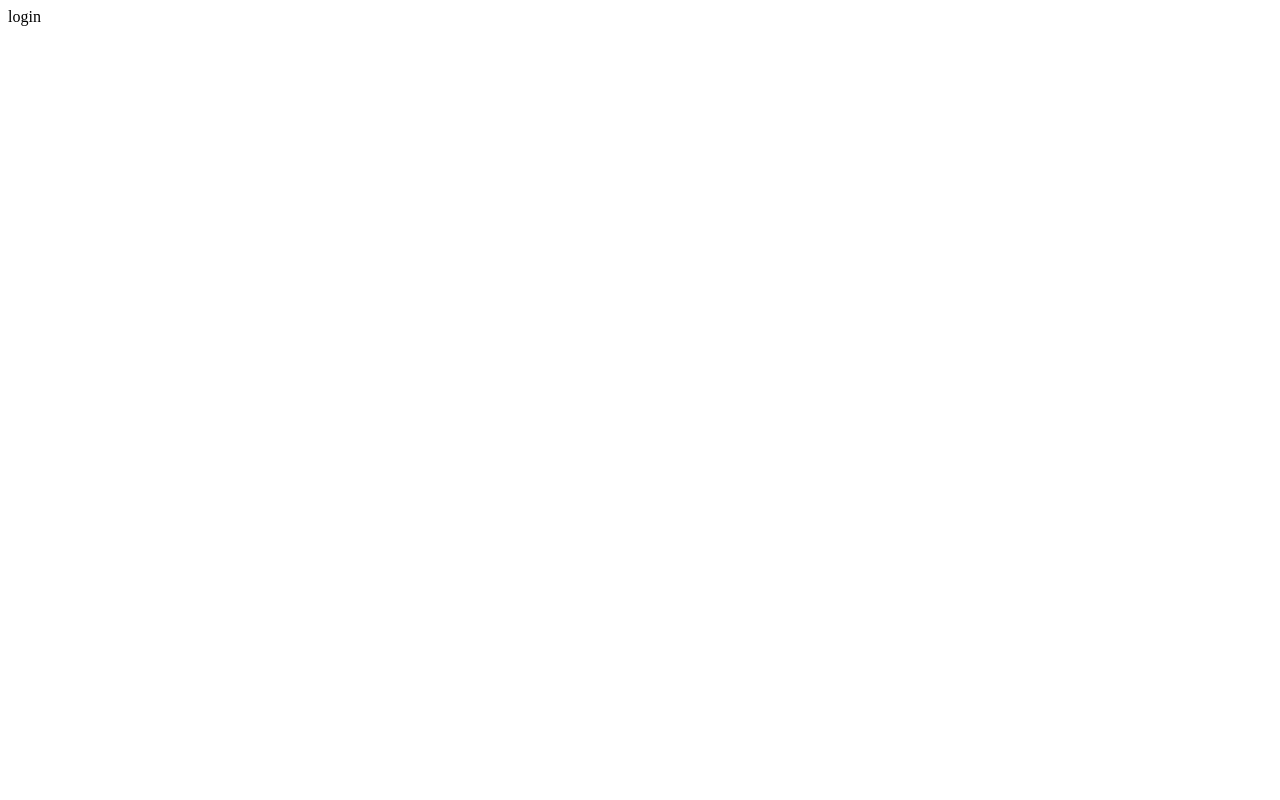
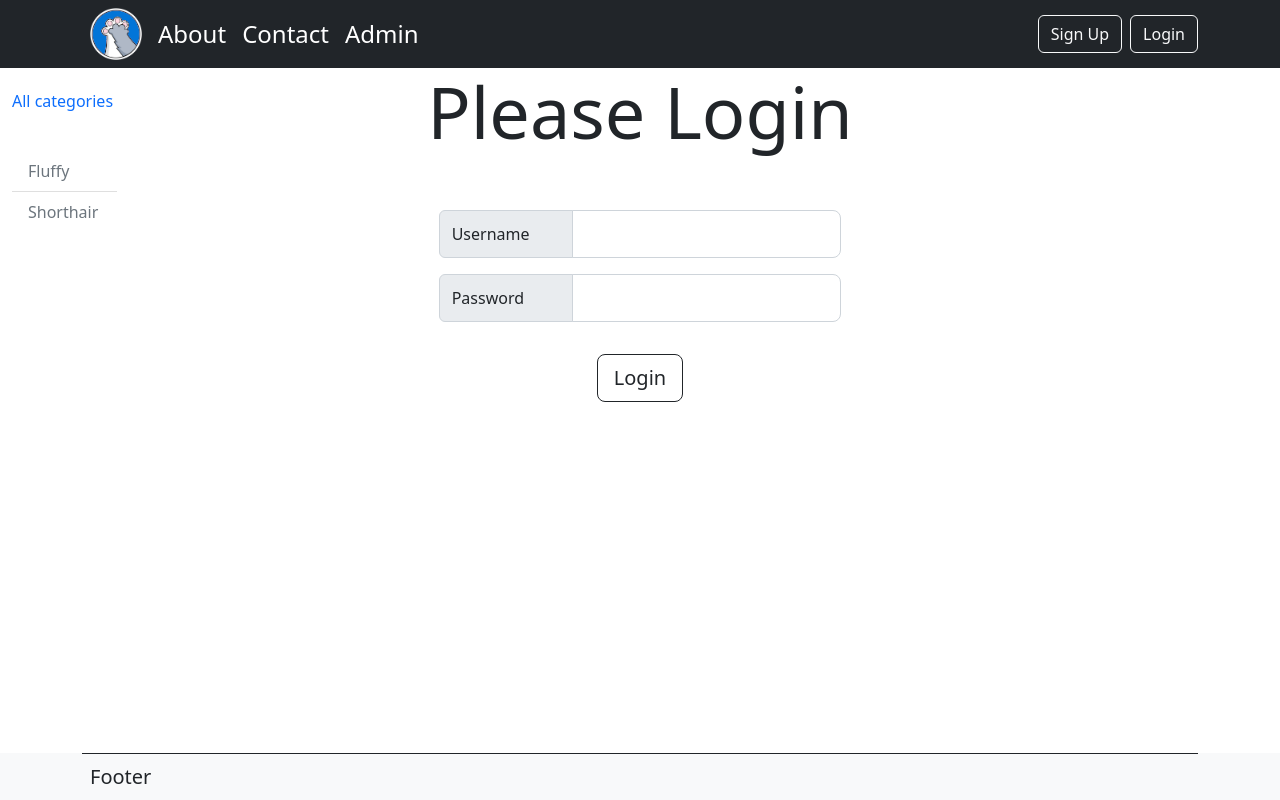
Before and after one commit to embu08/django-selfedu, a Django app: page /login/ in a window 1280 px wide. Before the commit the page is almost empty. Run offline with Django 4.2, Linux system fonts and the light colour scheme; data comes from the database, SQL or seed files in the repository; both versions use the stored data as it was after the commit.

Commit message:
20 video; added login form, view, html; added logout view; views func and classes in views was restructured;

```diff
--- a/django_selfedu/cats/forms.py
+++ b/django_selfedu/cats/forms.py
@@ -1,5 +1,5 @@
 from django import forms
-from django.contrib.auth.forms import UserCreationForm
+from django.contrib.auth.forms import UserCreationForm, AuthenticationForm
 from django.contrib.auth.models import User
 from django.core.exceptions import ValidationError
 
@@ -33,10 +33,21 @@ class RegisterUserForm(UserCreationForm):
                                widget=forms.TextInput(attrs={'class': 'form-control form-control-lg'}))
     email = forms.EmailField(label='Email', widget=forms.EmailInput(attrs={'class': 'form-control form-control-lg'}))
     password1 = forms.CharField(label='Password',
-                                widget=forms.PasswordInput(attrs={'class': 'form-control'}))
+                                widget=forms.PasswordInput(attrs={'class': 'form-control form-control-lg'}))
     password2 = forms.CharField(label='Re-enter password ', widget=forms.PasswordInput(
-        attrs={'class': 'form-control'}))
+        attrs={'class': 'form-control form-control-lg'}))
 
     class Meta:
         model = User
         fields = ('username', 'email', 'password1', 'password2')
+
+
+class LoginUserForm(AuthenticationForm):
+    username = forms.CharField(label='Username',
+                               widget=forms.TextInput(attrs={'class': 'form-control form-control-lg'}))
+    password = forms.CharField(label='Password',
+                               widget=forms.PasswordInput(attrs={'class': 'form-control form-control-lg'}))
+
+    class Meta:
+        model = User
+        fields = ('username', 'password')
--- a/django_selfedu/cats/templates/cats/base.html
+++ b/django_selfedu/cats/templates/cats/base.html
@@ -27,7 +27,20 @@
         {
             background-color: #4285F4;
         }
-
+        .nav_hover
+        {
+            border-radius: 0.375rem;
+        }
+        .nav_hover:hover
+        {
+            color: black;
+            background-color: white;
+        }
+        .sidebar_hover:hover
+        {
+            font-size: 1.05em;
+            transition: font-size 100ms ease-in-out;
+        }
 
     </style>
 </head>
@@ -40,22 +53,23 @@
         {% for m in menu %}
         {% if m.title == 'Main' %}
         <a href="{% url m.url_name %}"><img src="{% static 'cats/images/paws.png' %}" alt="paws" height="52px"
-                                            class="pe-2 ps-4"></a>
+                                            class="pe-2 ps-2 nav_hover"></a>
         {% else %}
-        <a class='nav-link fs-4 p-2' href="{% url m.url_name %}">{{ m.title }}</a>
+        <a class='nav-link fs-4 p-2 nav_hover' href="{% url m.url_name %}">{{ m.title }}</a>
         {% endif %}
         {% endfor %}
         {% if not user.is_authenticated %}
         <a class='ms-auto btn btn-outline-light' href="{% url 'register' %}">Sign Up</a>
         <a class='ms-2 btn btn-outline-light' href="{% url 'login' %}">Login</a>
         {% else %}
-        <a class='ms-auto ms-2 btn btn-outline-light' href="{% url 'login' %}">Log Out</a>
+        <span class='ms-auto text-white pe-2'>{{ user.username }} </span>
+        <a class='ms-2 btn btn-outline-light' href="{% url 'logout' %}">Log Out</a>
         {% endif %}
     </div>
 
 </nav>
 {% endblock mainmenu %}
-<!--end block mainmenu-->
+<!--end block navbar-->
 
 <!--main content and sidebar-->
 <div class="container-fluid">
@@ -63,10 +77,10 @@
         <!--        sidebar-->
         <aside class="col-md-2 sticky-xl-top text-muted align-self-start">
             {% if cat_selected == 0 %}
-            <h2 class="h6 pt-4 pb-3 mb-4"><a href="{% url 'home' %}" class="text-primary" style="text-decoration: none">All
+            <h2 class="h6 pt-4 pb-3 mb-4 sidebar_hover"><a href="{% url 'home' %}" class="text-primary " style="text-decoration: none">All
                 categories</a></h2>
             {% else %}
-            <h2 class="h6 pt-4 pb-3 mb-4"><a href="{% url 'home' %}" class="text-black" style="text-decoration: none">All
+            <h2 class="h6 pt-4 pb-3 mb-4 sidebar_hover"><a href="{% url 'home' %}" class="text-secondary" style="text-decoration: none">All
                 categories</a></h2>
             {% endif%}
 
@@ -74,9 +88,9 @@
                 {% for c in cats %}
                 {% if c.breeds__count > 0 %}
                 {% if c.pk == cat_selected %}
-                <a href="{{ c.get_absolute_url }}" class="list-group-item col-md-6 text-primary">{{ c.name }}</a>
+                <a href="{{ c.get_absolute_url }}" class="list-group-item col-md-6 text-primary sidebar_hover">{{ c.name }}</a>
                 {% else %}
-                <a href="{{ c.get_absolute_url }}" class="list-group-item col-md-6 text-dark">{{ c.name }}</a>
+                <a href="{{ c.get_absolute_url }}" class="list-group-item col-md-6 text-secondary sidebar_hover">{{ c.name }}</a>
                 {% endif %}
                 {% endif %}
                 {% endfor %}
@@ -96,8 +110,8 @@
 <!--end block main content and sidebar-->
 
 
+{% if page_obj.has_other_pages %}
 <!--Pagination-->
-{% if page_obj.has_other_pages %}
 <div class="container pt-5">
     <ul class="pagination">
         <!--        first and previous-->
@@ -119,8 +133,8 @@
         {% endif %}
     </ul>
 </div>
+<!--end block pagination-->
 {% endif %}
-<!--end block pagination-->
 
 <!--footer-->
 <footer class="mt-auto bg-light">
--- /dev/null
+++ b/django_selfedu/cats/templates/cats/login.html
@@ -0,0 +1,24 @@
+{% extends 'cats/base.html' %}
+
+{% block content %}
+<main class="text-center">
+    <h1 class="h3 mb-5 fw-normal display-2 ">Please Login</h1>
+    <div class="list-group-item-danger fs-3">{{ form.non_field_errors }}</div>
+    <form class="col-md-6 m-auto" method="POST">
+        {% csrf_token %}
+        {% for f in form %}
+        <div class="input-group p-2">
+            <label for="{{ f.id_for_label }}" class="col-md-4 input-group-text">{{ f.label }}</label>
+            {{ f }}
+        </div>
+        <div class="row">
+            <div class="col-md-4"></div>
+            <div class="text-danger col-md-8 text-start">{{ f.errors }}</div>
+        </div>
+
+        {% endfor %}
+        <button class="btn btn-outline-dark btn-lg mt-4" type="submit">Login</button>
+    </form>
+</main>
+
+{% endblock %}
--- a/django_selfedu/cats/urls.py
+++ b/django_selfedu/cats/urls.py
@@ -7,8 +7,9 @@ urlpatterns = [
     path('about/', about, name='about'),
     path('add/', CreateBreed.as_view(), name='add'),
     path('contact/', contact, name='contact'),
-    path('login/', login, name='login'),
+    path('login/', LoginUser.as_view(), name='login'),
     path('register/', RegisterUser.as_view(), name='register'),
+    path('logout/', logout_user, name='logout'),
     path('post/<slug:post_slug>', ShowPost.as_view(), name='post'),
     path('category/<slug:cat_slug>', BreedsCategory.as_view(), name='category'),
     path('admin', admin_page, name='admin'),
--- a/django_selfedu/cats/views.py
+++ b/django_selfedu/cats/views.py
@@ -1,4 +1,6 @@
+from django.contrib.auth import logout, login
 from django.contrib.auth.mixins import LoginRequiredMixin
+from django.contrib.auth.views import LoginView
 from django.http import HttpResponse, HttpResponseNotFound, Http404
 from django.shortcuts import render, redirect, get_object_or_404
 from django.urls import reverse_lazy
@@ -26,20 +28,6 @@ class BreedsHome(DataMixin, ListView):
         return Breeds.objects.filter(is_published=True)
 
 
-def page_not_found(request, exception):
-    return HttpResponseNotFound(
-        f'<h1>requested page is not found, please enter correct address or visit another page</h1>'
-        '<a href="{% url "home" %}">home</a>'
-        f'<p>cat</p>')
-
-
-def about(request):
-    context = {
-        'title': 'About site',
-    }
-    return render(request, 'cats/about.html', context=context)
-
-
 class CreateBreed(LoginRequiredMixin, DataMixin, CreateView):
     form_class = AddBreedForm
     template_name = 'cats/add.html'
@@ -49,25 +37,6 @@ class CreateBreed(LoginRequiredMixin, DataMixin, CreateView):
     def get_context_data(self, *, object_list=None, **kwargs):
         context = super().get_context_data(**kwargs)
         c_def = self.get_user_context(title='Add a new breed')
-        return dict(list(context.items()) + list(c_def.items()))
-
-
-def contact(request):
-    return HttpResponse('contact')
-
-
-def login(request):
-    return HttpResponse('login')
-
-
-class RegisterUser(DataMixin, CreateView):
-    form_class = RegisterUserForm
-    template_name = 'cats/register.html'
-    success_url = reverse_lazy('login')
-
-    def get_context_data(self, *, object_list=None, **kwargs):
-        context = super().get_context_data(**kwargs)
-        c_def = self.get_user_context(title="Sign Up")
         return dict(list(context.items()) + list(c_def.items()))
 
 
@@ -102,5 +71,59 @@ class BreedsCategory(DataMixin, ListView):
         return dict(list(context.items()) + list(c_def.items()))
 
 
+# Views for users
+class LoginUser(DataMixin, LoginView):
+    form_class = LoginUserForm
+    template_name = 'cats/login.html'
+
+    def get_context_data(self, *, object_list=None, **kwargs):
+        context = super().get_context_data(**kwargs)
+        c_def = self.get_user_context(title='Authentication')
+        return dict(list(context.items()) + list(c_def.items()))
+
+    def get_success_url(self):
+        return reverse_lazy('home')
+
+
+class RegisterUser(DataMixin, CreateView):
+    form_class = RegisterUserForm
+    template_name = 'cats/register.html'
+    success_url = reverse_lazy('login')
+
+    def get_context_data(self, *, object_list=None, **kwargs):
+        context = super().get_context_data(**kwargs)
+        c_def = self.get_user_context(title="Sign Up")
+        return dict(list(context.items()) + list(c_def.items()))
+
+    def form_valid(self, form):
+        user = form.save()
+        login(self.request, user)
+        return redirect('home')
+
+
+def logout_user(request):
+    logout(request)
+    return redirect('login')
+
+
+#
+def about(request):
+    context = {
+        'title': 'About site',
+    }
+    return render(request, 'cats/about.html', context=context)
+
+
 def admin_page(request):
     pass
+
+
+def contact(request):
+    return HttpResponse('contact')
+
+
+def page_not_found(request, exception):
+    return HttpResponseNotFound(
+        f'<h1>requested page is not found, please enter correct address or visit another page</h1>'
+        '<a href="{% url "home" %}">home</a>'
+        f'<p>cat</p>')
```
Also changed, not shown: django_selfedu/cats/static/cats/images/paws.png, django_selfedu/db.sqlite3.
